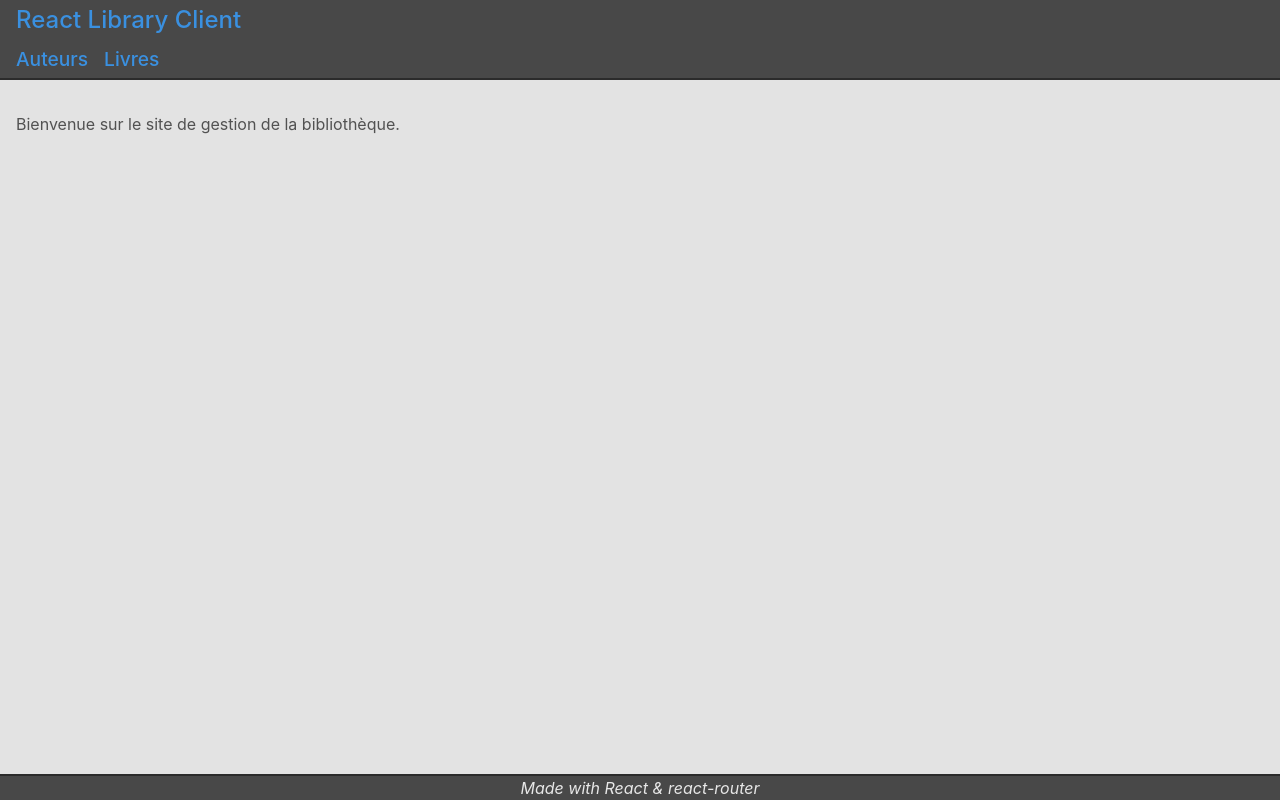
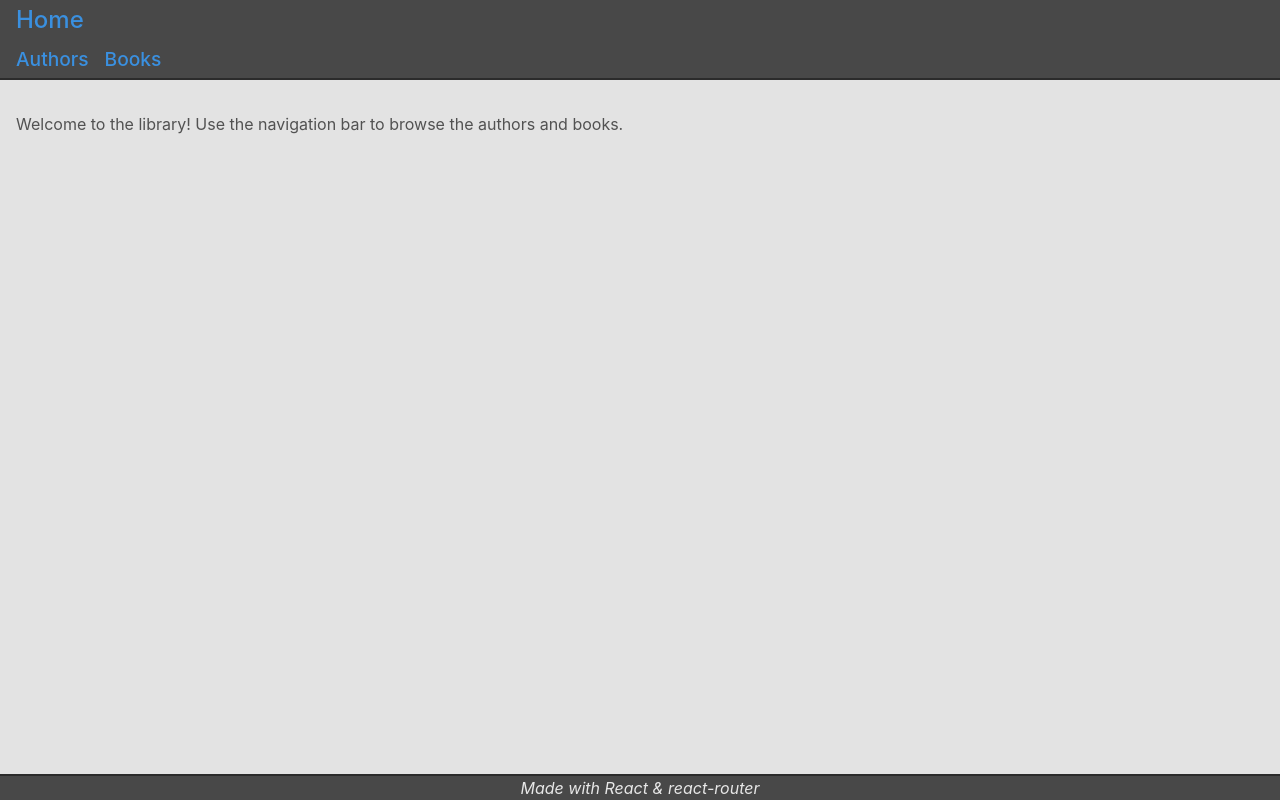
Before and after one commit to karimelkaid/React-Library-Client, a React (Vite) app in the folder react_library_client/: page / in a window 1280 px wide. Built offline with nearby package versions, Linux system fonts and the light colour scheme.

Commit message:
Interface text displayed in English instead of French.

```diff
--- a/react_library_client/src/components/author.tsx
+++ b/react_library_client/src/components/author.tsx
@@ -10,6 +10,7 @@ import { refreshWindow} from "../utils/globalFunctions.tsx";
 function Author() {
     const { authorId } = useParams();
     const [author, setAuthor] = useState<IAuthor>({id: -1, firstname: '', lastname: ''});
+    const [loading, setLoading] = useState(true);
 
     useEffect(() => {
         loadAuthor();
@@ -29,6 +30,7 @@ function Author() {
             }
 
         }
+        setLoading(false);
     }
 
     /*
@@ -58,7 +60,9 @@ function Author() {
     }
 
 
-    if (!author) return <div>Chargement de l'auteur...</div>;
+    if (loading) {
+        return <p>Loading author...</p>;
+    }
 
     return (
         <div>
--- a/react_library_client/src/components/authorBooks.tsx
+++ b/react_library_client/src/components/authorBooks.tsx
@@ -124,14 +124,14 @@ const AuthorBooks = () => {
 
     return (
         <div>
-            <h2>Ajouter un livre</h2>
+            <h2>Add a book</h2>
             <form onSubmit={handleAddBook}>
                 <input type="text" name="title" placeholder="Title"/>
                 <input type="text" name="year" placeholder="Publication Year"/>
                 <button type="submit">Add Book</button>
             </form>
 
-            <h2>Livre(s) de l'auteur</h2>
+            <h2>Author's books</h2>
             <ul>
                 {books.map(book => (
                     <li key={book.id}>
@@ -142,7 +142,7 @@ const AuthorBooks = () => {
             </ul>
 
             {
-                loading && <div>Chargement des livres de l'auteur...</div>
+                loading && <div>Loading books...</div>
             }
         </div>
     );
--- a/react_library_client/src/components/bookTags.tsx
+++ b/react_library_client/src/components/bookTags.tsx
@@ -125,7 +125,7 @@ const BookTags = () => {
     }
 
     if( loading ){
-        return <div>Chargement des tags du livre...</div>;
+        return <div>Loading tags...</div>;
     }
 
     return (
@@ -140,7 +140,7 @@ const BookTags = () => {
                 ))}
             </ul>
 
-            <h2>Ajouter un tag</h2>
+            <h2>Add Tag</h2>
             <form onSubmit={handleAddTagOnBook}>
                 <select name="tagId" defaultValue="">
                     <option value="" disabled selected>
@@ -155,7 +155,7 @@ const BookTags = () => {
                             ))
                     }
                 </select>
-                <button type="submit">Ajouter</button>
+                <button type="submit">Add</button>
             </form>
 
         </div>
--- a/react_library_client/src/main.tsx
+++ b/react_library_client/src/main.tsx
@@ -16,7 +16,7 @@ const router = createBrowserRouter([
             {
                 index: true,
                 element: (
-                    <p>Bienvenue sur le site de gestion de la bibliothèque.</p>
+                    <p>Welcome to the library! Use the navigation bar to browse the authors and books.</p>
                 )
             },
             {
@@ -25,7 +25,7 @@ const router = createBrowserRouter([
                 children: [
                     {
                         path: "",
-                        element: <p>Choisissez un auteur pour voir ses informations.</p>
+                        element: <p>Choose an author to see its details.</p>
                     },
                     {
                         path: ":authorId",
@@ -39,7 +39,7 @@ const router = createBrowserRouter([
                 children: [
                     {
                         path: "",
-                        element: <p>Choisissez un livre pour voir ses informations.</p>
+                        element: <p>Choose a book to see its details.</p>
                     },
                     {
                         path: ":bookId",
--- a/react_library_client/src/routes/root.tsx
+++ b/react_library_client/src/routes/root.tsx
@@ -3,10 +3,10 @@ import { NavLink, Outlet } from 'react-router-dom';
 export default function Root() {
   return (<>
     <header>
-      <h2><NavLink to="/">React Library Client</NavLink></h2>
+      <h2><NavLink to="/">Home</NavLink></h2>
       <ul>
-        <li><NavLink to="/authors">Auteurs</NavLink></li>
-        <li><NavLink to="/books">Livres</NavLink></li>
+        <li><NavLink to="/authors">Authors</NavLink></li>
+        <li><NavLink to="/books">Books</NavLink></li>
       </ul>
     </header>
     <main>
```
